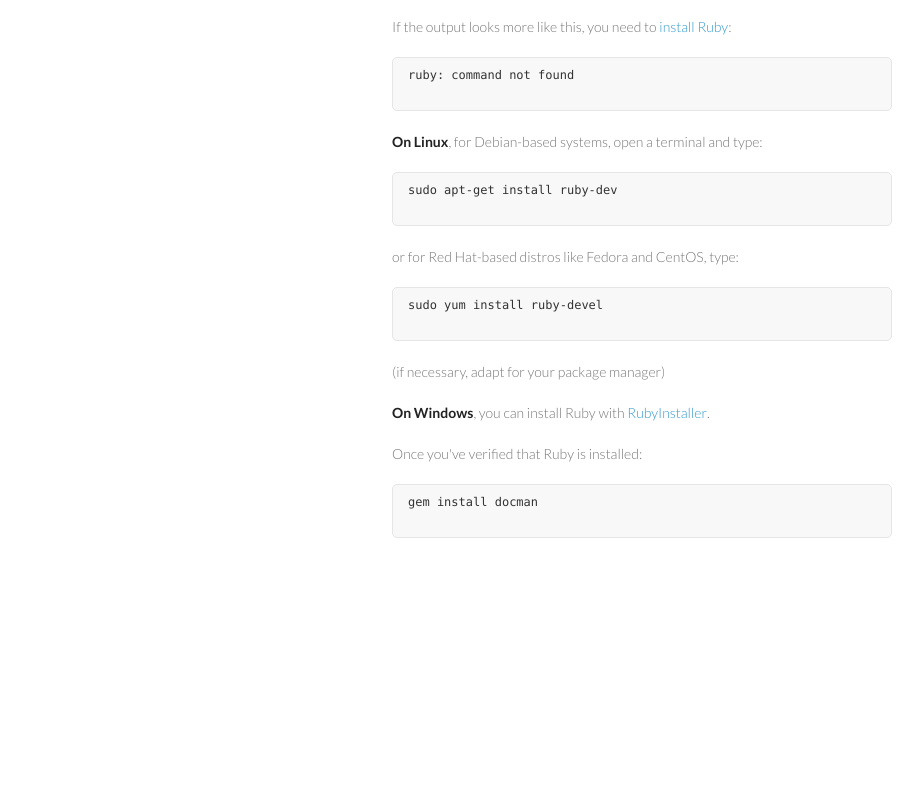
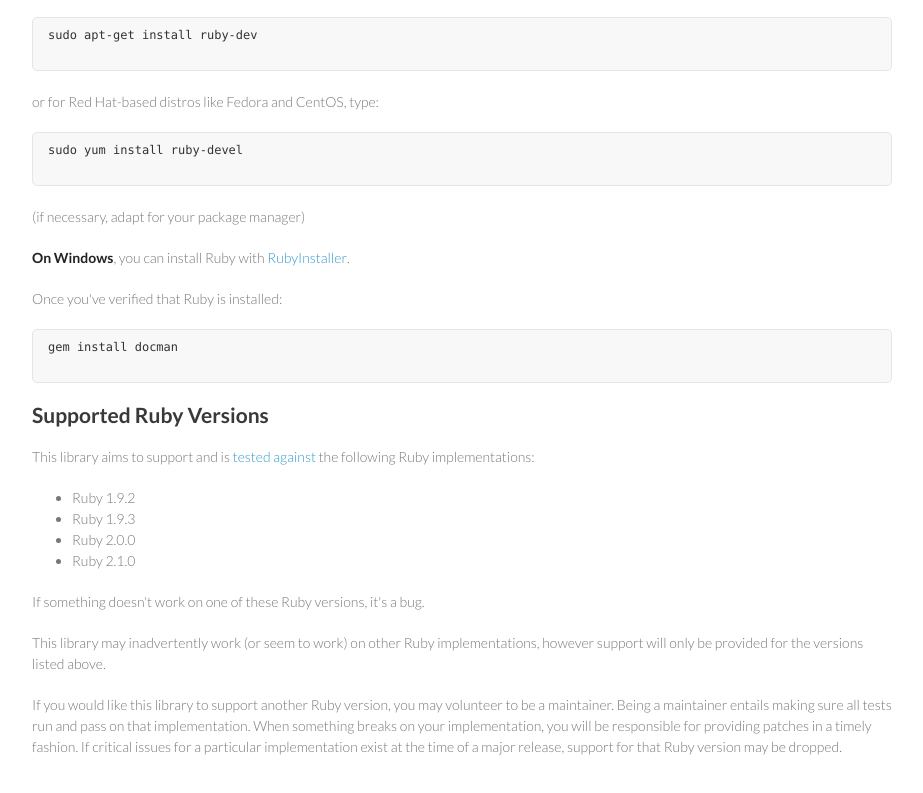
Before and after one commit to Adyax/docman, a plain HTML site: page index.html in a window 1280 px wide. Shown: the part 927-1720 px from the top of the page, without its empty margins (178-1101 px from the left). Before the commit the page ends 1535 px from the top, so only its background shows below. Drawn offline with Linux system fonts and the light colour scheme.

Commit message:
Docs update

```diff
--- a/index.html
+++ b/index.html
@@ -37,7 +37,6 @@
           <li><a href="https://github.com/Adyax/docman">View On <strong>GitHub</strong></a></li>
         </ul>
       </header>
-      <section>
         <h2>Overview</h2>
         <p>Introducing Docman: the Swiss Army Knife for Drupal multisite docroot management and deployment. Docman acts as a layer between your docroot – usually a git repository somewhere, but not limited to it– and multiple vendors working on different websites using your standards and predefined sets of modules.</p>
 
@@ -51,9 +50,7 @@
         <p>You have a docroot at Acquia Cloud
         You have a small governance team setting up standards (Drupal core, list of contrib modules)
         You have 3 vendors working on three different websites in multisite environment</p>
-      </section>
-      <section>
-      <h2>
+        <h2>
         <a name="installation" class="anchor" href="#installation"><span class="octicon octicon-link"></span></a>Installation</h2>
 
         <p>First, make sure you have Ruby installed.</p>
@@ -91,7 +88,29 @@
 
         <pre><code>gem install docman
         </code></pre>
-      </section>
+        <h2>
+        <a name="supported-ruby-versions" class="anchor" href="#supported-ruby-versions"><span class="octicon octicon-link"></span></a>Supported Ruby Versions</h2>
+
+        <p>This library aims to support and is <a href="http://travis-ci.org/sferik/t">tested against</a> the following Ruby
+        implementations:</p>
+
+        <ul>
+        <li>Ruby 1.9.2</li>
+        <li>Ruby 1.9.3</li>
+        <li>Ruby 2.0.0</li>
+        <li>Ruby 2.1.0</li>
+        </ul><p>If something doesn't work on one of these Ruby versions, it's a bug.</p>
+
+        <p>This library may inadvertently work (or seem to work) on other Ruby
+        implementations, however support will only be provided for the versions listed
+        above.</p>
+
+        <p>If you would like this library to support another Ruby version, you may
+        volunteer to be a maintainer. Being a maintainer entails making sure all tests
+        run and pass on that implementation. When something breaks on your
+        implementation, you will be responsible for providing patches in a timely
+        fashion. If critical issues for a particular implementation exist at the time
+        of a major release, support for that Ruby version may be dropped.</p>
       <footer>
         <p>This project is maintained by <a href="https://github.com/Adyax">Adyax</a></p>
         <p><small>Hosted on GitHub Pages &mdash; Theme by <a href="https://github.com/orderedlist">orderedlist</a></small></p>
```
